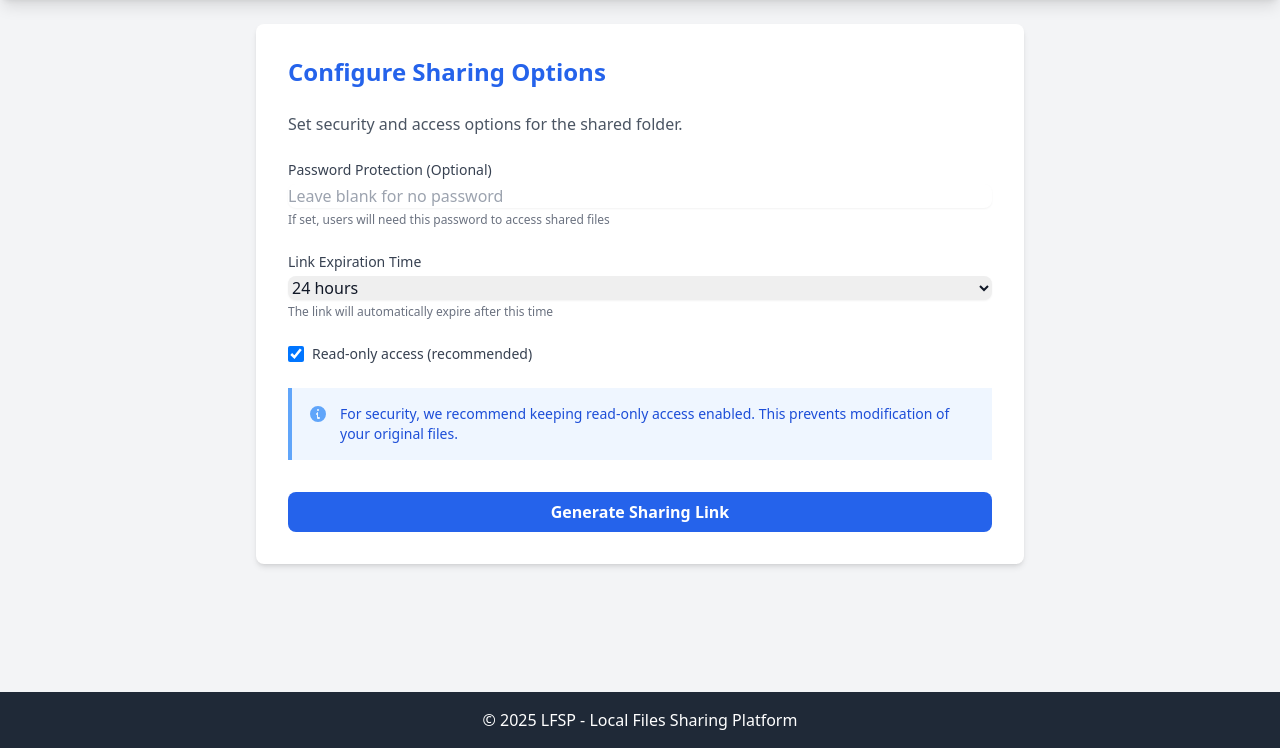
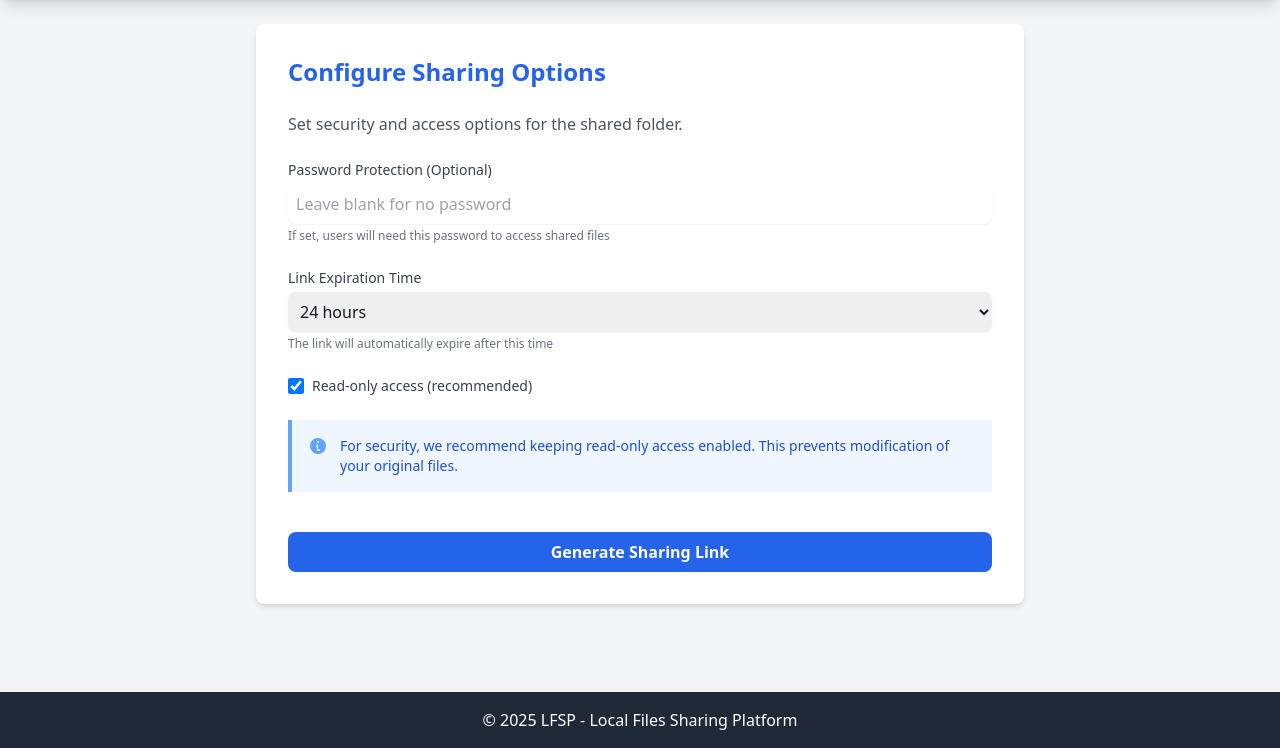
Before and after one commit to nadeeshafdo/lfsp, a Flask app: template app/templates/share_options.html in a window 1280 px wide. Shown: the part 52-800 px from the top of the page. Run offline with Flask 2, Linux system fonts and the light colour scheme; the template is opened without the code that fills it, so the values that code supplies are empty; parts of the project's set-up code (start-up, migrations or seed data) failed here and were passed over; some libraries are stand-ins or nearby versions.

Commit message:
refactor: improve share options template for better ui

```diff
--- a/app/templates/share_options.html
+++ b/app/templates/share_options.html
@@ -4,21 +4,21 @@
 
 {% block content %}
 <div class="max-w-3xl mx-auto">
-    <div class="bg-white dark:bg-gray-800 rounded-lg shadow-md p-8">
-        <h1 class="text-2xl font-bold text-blue-600 dark:text-blue-400 mb-6">Configure Sharing Options</h1>
+    <div class="bg-white dark:bg-gray-800 rounded-lg shadow-md p-4 sm:p-6 md:p-8">
+        <h1 class="text-xl sm:text-2xl font-bold text-blue-600 dark:text-blue-400 mb-4 sm:mb-6">Configure Sharing Options</h1>
 
-        <p class="text-gray-600 dark:text-gray-300 mb-6">Set security and access options for the shared folder.</p>
+        <p class="text-sm sm:text-base text-gray-600 dark:text-gray-300 mb-4 sm:mb-6">Set security and access options for the shared folder.</p>
 
-        <form method="POST" action="{{ url_for('share_options', device_id=device_id) }}" class="space-y-6">
+        <form method="POST" action="{{ url_for('share_options', device_id=device_id) }}" class="space-y-4 sm:space-y-6">
             <div>
                 <label for="password" class="block text-sm font-medium text-gray-700 dark:text-gray-300 mb-1">Password Protection (Optional)</label>
-                <input type="password" id="password" name="password" class="w-full rounded-lg border-gray-300 dark:border-gray-600 shadow-sm focus:border-blue-500 focus:ring-blue-500 dark:bg-gray-700 dark:text-white" placeholder="Leave blank for no password">
+                <input type="password" id="password" name="password" class="w-full rounded-lg border-gray-300 dark:border-gray-600 shadow-sm focus:border-blue-500 focus:ring-blue-500 dark:bg-gray-700 dark:text-white text-sm sm:text-base p-2" placeholder="Leave blank for no password">
                 <p class="text-xs text-gray-500 dark:text-gray-400 mt-1">If set, users will need this password to access shared files</p>
             </div>
 
             <div>
                 <label for="expiry_hours" class="block text-sm font-medium text-gray-700 dark:text-gray-300 mb-1">Link Expiration Time</label>
-                <select id="expiry_hours" name="expiry_hours" class="w-full rounded-lg border-gray-300 dark:border-gray-600 shadow-sm focus:border-blue-500 focus:ring-blue-500 dark:bg-gray-700 dark:text-white">
+                <select id="expiry_hours" name="expiry_hours" class="w-full rounded-lg border-gray-300 dark:border-gray-600 shadow-sm focus:border-blue-500 focus:ring-blue-500 dark:bg-gray-700 dark:text-white text-sm sm:text-base p-2">
                     <option value="1">1 hour</option>
                     <option value="3">3 hours</option>
                     <option value="6">6 hours</option>
@@ -36,7 +36,7 @@
                 <label for="readonly" class="ml-2 block text-sm text-gray-700 dark:text-gray-300">Read-only access (recommended)</label>
             </div>
 
-            <div class="bg-blue-50 dark:bg-blue-900 border-l-4 border-blue-400 p-4">
+            <div class="bg-blue-50 dark:bg-blue-900 border-l-4 border-blue-400 p-3 sm:p-4">
                 <div class="flex">
                     <div class="flex-shrink-0">
                         <svg class="h-5 w-5 text-blue-400" xmlns="http://www.w3.org/2000/svg" viewBox="0 0 20 20" fill="currentColor">
@@ -44,15 +44,15 @@
                         </svg>
                     </div>
                     <div class="ml-3">
-                        <p class="text-sm text-blue-700 dark:text-blue-300">
+                        <p class="text-xs sm:text-sm text-blue-700 dark:text-blue-300">
                             For security, we recommend keeping read-only access enabled. This prevents modification of your original files.
                         </p>
                     </div>
                 </div>
             </div>
 
-            <div class="pt-2">
-                <button type="submit" class="w-full bg-blue-600 hover:bg-blue-700 dark:bg-blue-700 dark:hover:bg-blue-800 text-white font-bold py-2 px-4 rounded-lg transition duration-300">
+            <div class="pt-2 sm:pt-4">
+                <button type="submit" class="w-full bg-blue-600 hover:bg-blue-700 dark:bg-blue-700 dark:hover:bg-blue-800 text-white font-bold py-2 px-4 rounded-lg transition duration-300 text-sm sm:text-base">
                     Generate Sharing Link
                 </button>
             </div>
```
